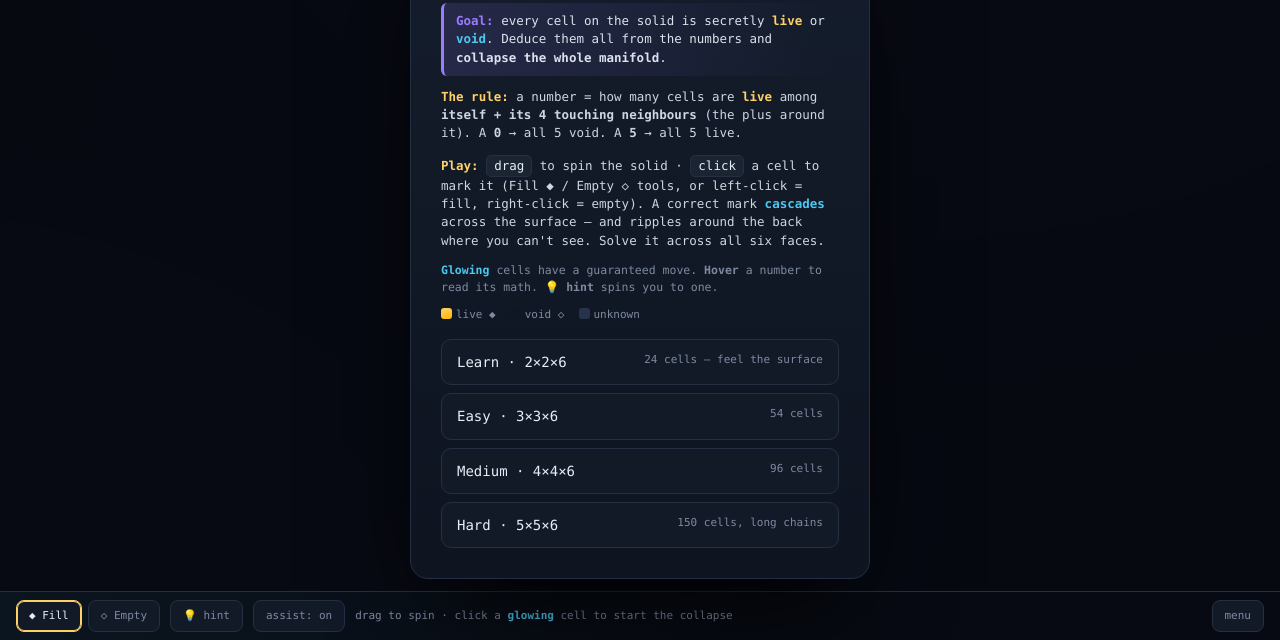
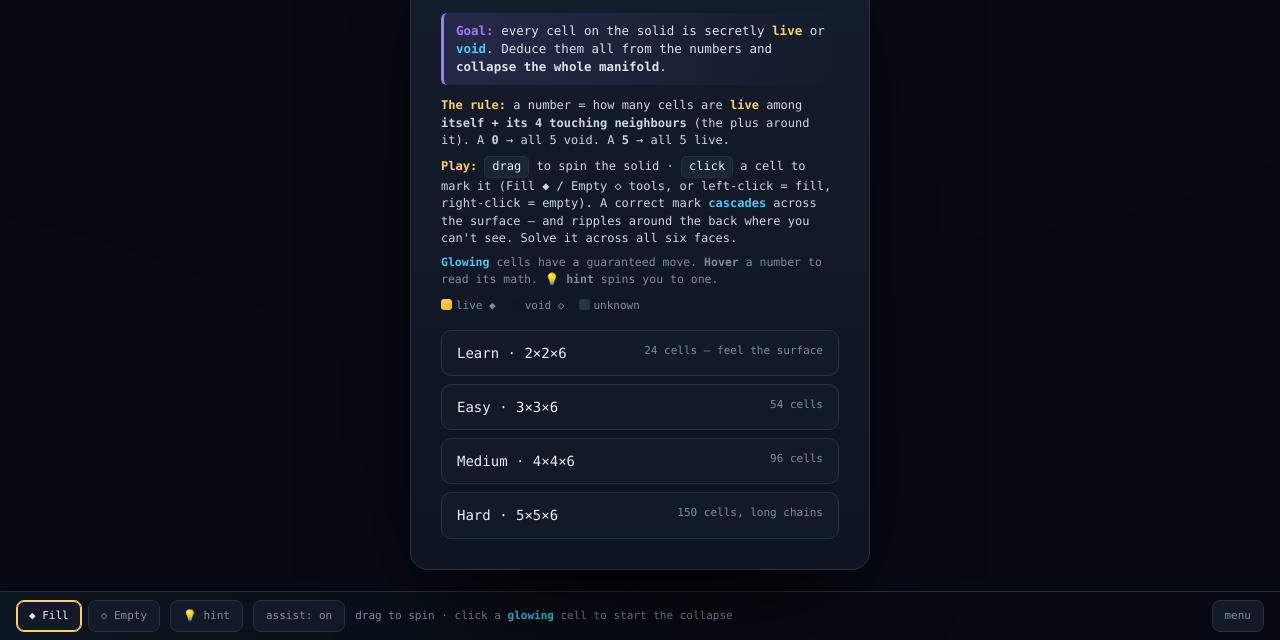
Before and after one commit to bandittfb/RUMI, a website: page game/manifold.html in a window 1280 px wide. Shown: the part 160-800 px from the top of the page. Drawn offline with Linux system fonts and the light colour scheme.

Commit message:
manifold: fix menu card overflowing the viewport
The title/menu card was taller than the window and overflow:hidden blocked
scrolling, stranding the lower difficulty buttons off-screen. Card now has
max-height:92vh + overflow-y:auto (scrolls internally) and tighter typography
(650px tall, was ~700+). All four mode buttons reachable.

Co-Authored-By: Claude Opus 4.8 <noreply@anthropic.com>

```diff
--- a/game/manifold.html
+++ b/game/manifold.html
@@ -33,10 +33,10 @@
   #readout{flex:1;min-width:200px;}
   #readout b{color:var(--fill);}#readout .vd{color:var(--cyan);}
   .overlay{position:absolute;inset:0;background:rgba(7,10,18,.86);backdrop-filter:blur(3px);display:flex;align-items:center;justify-content:center;z-index:20;}
-  .card{background:linear-gradient(180deg,#141d2c,#0e1420);border:1px solid var(--line);border-radius:18px;padding:26px 30px;max-width:460px;width:92%;box-shadow:0 40px 100px -30px #000;}
+  .card{background:linear-gradient(180deg,#141d2c,#0e1420);border:1px solid var(--line);border-radius:18px;padding:26px 30px;max-width:460px;width:92%;box-shadow:0 40px 100px -30px #000;max-height:92vh;overflow-y:auto;}
   .card h1{margin:0 0 2px;font-size:21px;letter-spacing:.14em;}.card h1 b{color:var(--fill);}
   .card .tag{color:var(--muted);font-size:12px;margin-bottom:16px;}
-  .card p{color:#cdd6e3;font-size:12.5px;}
+  .card p{color:#cdd6e3;font-size:12px;margin:7px 0;}
   .goalbar{background:linear-gradient(90deg,rgba(155,124,255,.14),transparent);border-left:3px solid var(--violet);border-radius:6px;padding:9px 12px;margin:2px 0 12px;font-size:12.5px;color:#dbe2ee;}
   .key{display:inline-block;background:#1b2433;border:1px solid var(--line);border-radius:5px;padding:1px 7px;color:var(--text);}
   .modes{display:flex;flex-direction:column;gap:8px;margin:16px 0 4px;}
```
